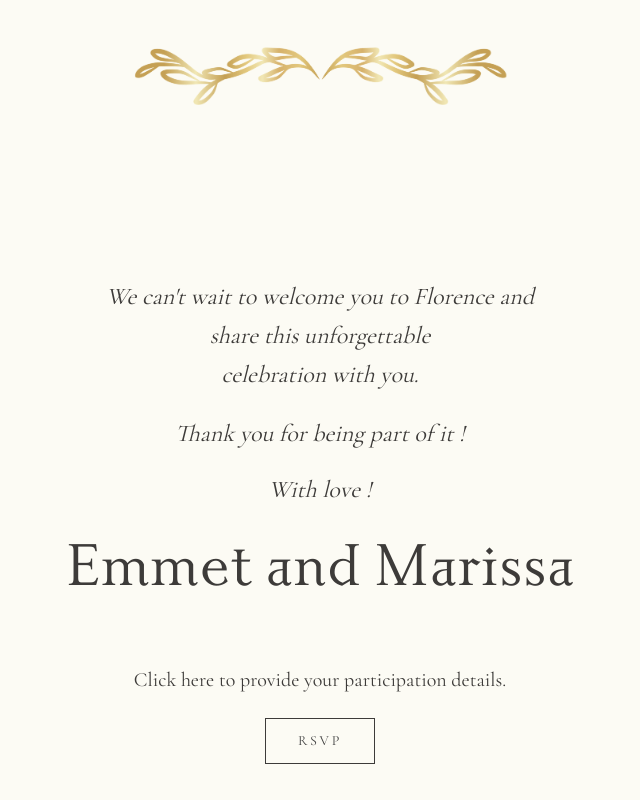
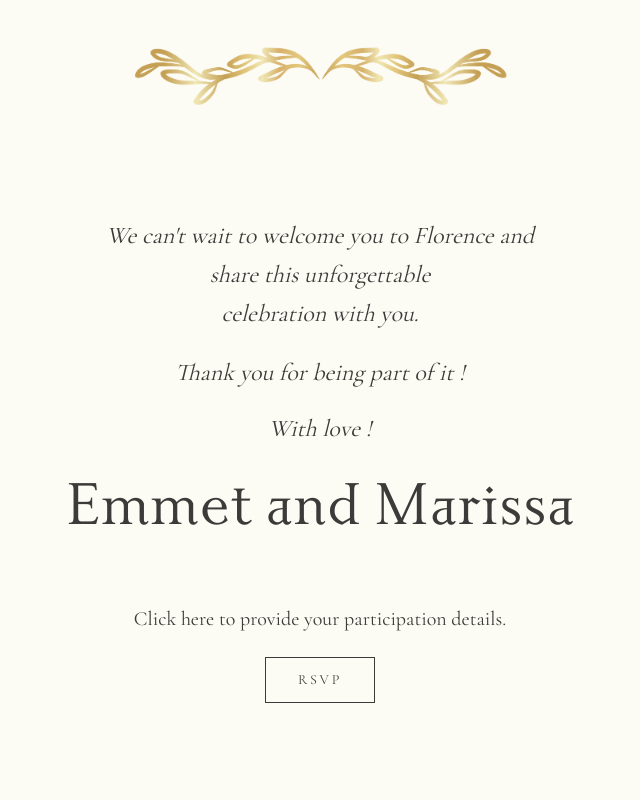
Before and after one commit to andreafrancioni/Marissa-Emmet, a Vue app: page / in a window 1280 px wide. Shown: the part 3520-4320 px from the top of the page, without its empty margins (320-960 px from the left). Built offline with nearby package versions, Linux system fonts and the light colour scheme; a web font is replaced by a local one.

Commit message:
refactor: remove min-height from RSVPHome container and improve code formatting

```diff
--- a/src/components/RSVPHome.vue
+++ b/src/components/RSVPHome.vue
@@ -12,11 +12,14 @@ const goToRSVP = () => {
 <template>
   <section
     id="rsvp"
-    class="relative min-h-screen py-24 bg-primary overflow-hidden flex flex-col items-center justify-center text-center"
+    class="relative py-24 bg-primary overflow-hidden flex flex-col items-center justify-center text-center"
   >
     <!-- Decorative Background Optional -->
 
-    <div class="relative z-10 max-w-2xl px-6 flex flex-col items-center" data-aos="fade-up">
+    <div
+      class="relative z-10 max-w-2xl px-6 flex flex-col items-center"
+      data-aos="fade-up"
+    >
       <p
         class="text-xl md:text-2xl font-title italic text-[#3D3B39] leading-relaxed mb-6"
       >
```
